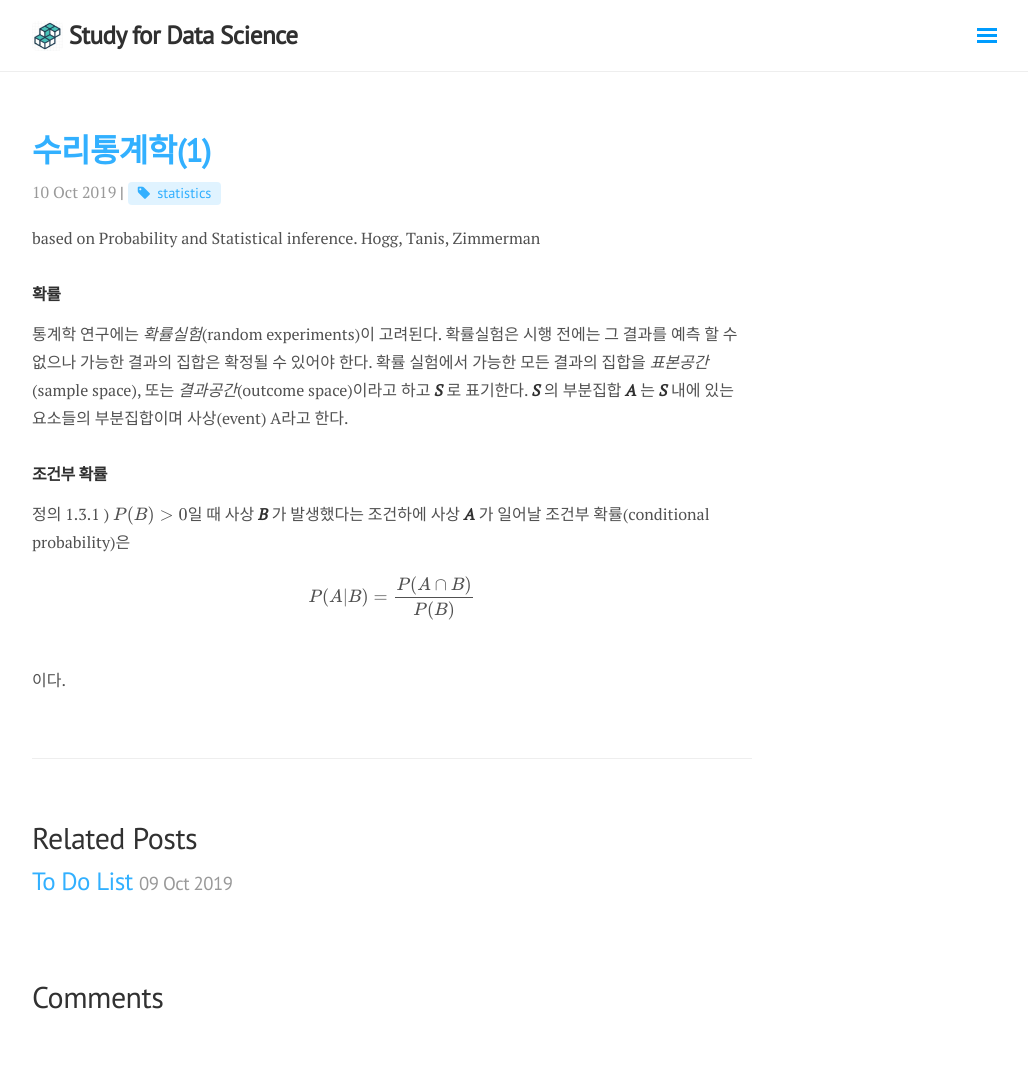
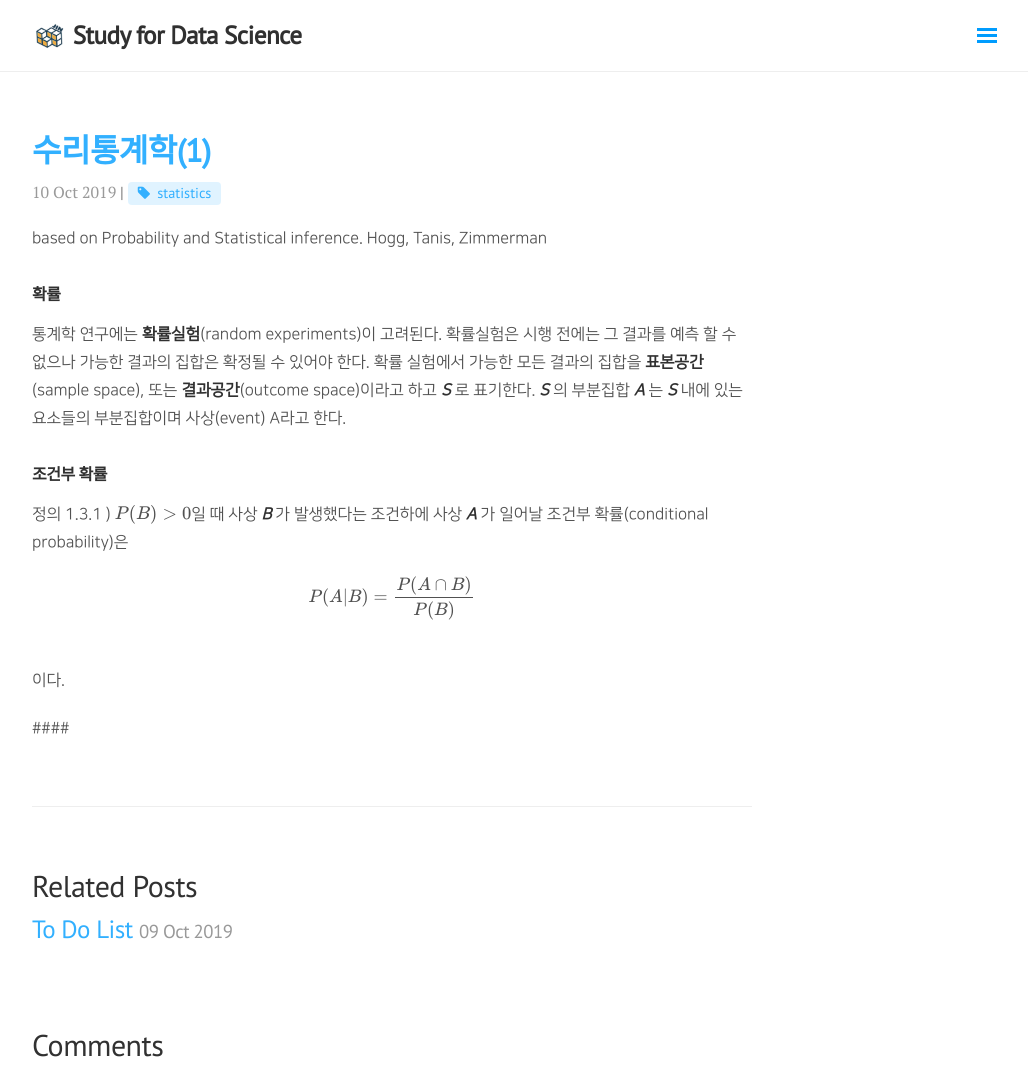
Before and after one commit to jin717/jin717.github.io, a Jekyll site: the page built from _posts/2019-10-10-수리통계학(1).md, in a window 1280 px wide and 1073 px high. Shown: the whole window, without its empty margins (248-1276 px from the left). Built offline with Jekyll 4.4.1, drawn with Linux system fonts in a browser that asks for light colours; nearby versions of some CDN libraries; formulas are drawn with MathJax 3; comment, search, counter and statistics services are not loaded.

Commit message:
update logo and font style

```diff
--- a/_config.yml
+++ b/_config.yml
@@ -4,7 +4,7 @@
 description: 'A Jekyll theme adapted from <a href="http://lanyon.getpoole.com/" target="_blank">Lanyon</a>. Made by <a href="http://codinfox.github.io" target="_blank">@codinfox</a>.'
 baseurl: ""
 url: https://jin717.github.io
-logo: '/public/logo.png'
+logo: '/public/jin_logo.jpg'
 
 # Site configurations
 gems:
@@ -26,7 +26,7 @@
 author:
   name: Jin
   description: <strong>데이터가 삶에 의미 있기를</strong>
-  gravatar:  # md5 hash of your email address
+#  gravatar:  # md5 hash of your email address
   contact:
     # linkedin:  https://www.linkedin.com/in/lizhihao
     github:    https://github.com/jin717
@@ -35,7 +35,7 @@
     # weibo:     http://weibo.com/41173780
     email:     wlsgur717@naver.com
 
-    # Navigation (2nd level links supported)
+# Navigation (2nd level links supported)
 nav:
   Home:
     - '/blog/'
@@ -62,7 +62,6 @@
 category_page: '/blog/categories/'
 
 
-
 # Puglins
 mathjax: true # whether support mathjax
 google_analytics_token: '' # leave blank if you don't want google analytics
--- a/_includes/head.html
+++ b/_includes/head.html
@@ -20,8 +20,8 @@
   <link rel="stylesheet" href="https://fonts.googleapis.com/css?family=PT+Serif:400,400italic,700%7CPT+Sans:400">
 
   <!-- Icons -->
-  <link rel="apple-touch-icon-precomposed" sizes="144x144" href="{{ site.baseurl }}/public/logo.png">
-  <link rel="shortcut icon" href="{{ site.baseurl }}/public/logo.png">
+  <link rel="apple-touch-icon-precomposed" sizes="144x144" href="{{ site.baseurl }}/public/jin_icon.jpg">
+  <link rel="shortcut icon" href="{{ site.baseurl }}/public/jin_icon.jpg">
 
   <!-- RSS -->
   <link rel="alternate" type="application/rss+xml" title="RSS" href="/atom.xml">
--- a/_layouts/default.html
+++ b/_layouts/default.html
@@ -14,7 +14,7 @@
         <div class="container">
           <h3 class="masthead-title">
             <a href="{{ site.baseurl }}/" title="Home" title="{{ site.title }}">
-              <img class="masthead-logo" src="{{ site.baseurl }}{{ site.logo }}"/>
+              <img class="masthead-logo" sizes="200x200" src="{{ site.baseurl }}{{ site.logo }}"/>
             </a>
             <strong>{{ site.tagline }}</strong>
 <!--            <small>{{ site.tagline }}</small>-->
--- a/_posts/2019-10-10-수리통계학(1).md
+++ b/_posts/2019-10-10-수리통계학(1).md
@@ -10,9 +10,9 @@
 
 #### 확률
 
-통계학 연구에는 *확률실험*(random experiments)이 고려된다.
+통계학 연구에는 **확률실험**(random experiments)이 고려된다.
 확률실험은 시행 전에는 그 결과를 예측 할 수 없으나 가능한 결과의 집합은 확정될 수 있어야 한다.
-확률 실험에서 가능한 모든 결과의 집합을 *표본공간*(sample space), 또는 *결과공간*(outcome space)이라고 하고 _**S**_ 로 표기한다.
+확률 실험에서 가능한 모든 결과의 집합을 **표본공간**(sample space), 또는 **결과공간**(outcome space)이라고 하고 _**S**_ 로 표기한다.
 _**S**_ 의 부분집합 _**A**_ 는 _**S**_ 내에 있는 요소들의 부분집합이며 사상(event) A라고 한다.
 
 
@@ -21,3 +21,6 @@
 정의 1.3.1 ) $$ P(B) > 0 $$일 때 사상 _**B**_ 가 발생했다는 조건하에 사상 _**A**_ 가 일어날 조건부 확률(conditional probability)은 <br />
 <center>$$ P(A|B)=\frac { P(A\cap B) }{ P(B) } $$ </center><br>
 이다.
+
+
+####
--- a/_scss/base/_global.scss
+++ b/_scss/base/_global.scss
@@ -1,6 +1,11 @@
 @include selection {
   background: $theme-color;
   color: $white;
+}
+
+@font-face {
+  font-family: NanumSquareWeb;
+  src: url(NanumSquareR.woff) format('woff');
 }
 
 html,
@@ -25,6 +30,10 @@
   letter-spacing: -.025rem;
 }
 
+p {
+  font-family: NanumSquareWeb, Sans-Serif;
+}
+
 code {
   color: #666;
 }
```
Also changed, not shown: public/apple-touch-icon-precomposed.png (deleted), public/css/NanumSquareR.woff (added), public/favicon.ico (deleted), public/favicon.png (deleted), public/img/we_will_be_giants_by_yalestewart.jpg (deleted), public/jin_icon.jpg (added), public/jin_logo.jpg (added).
